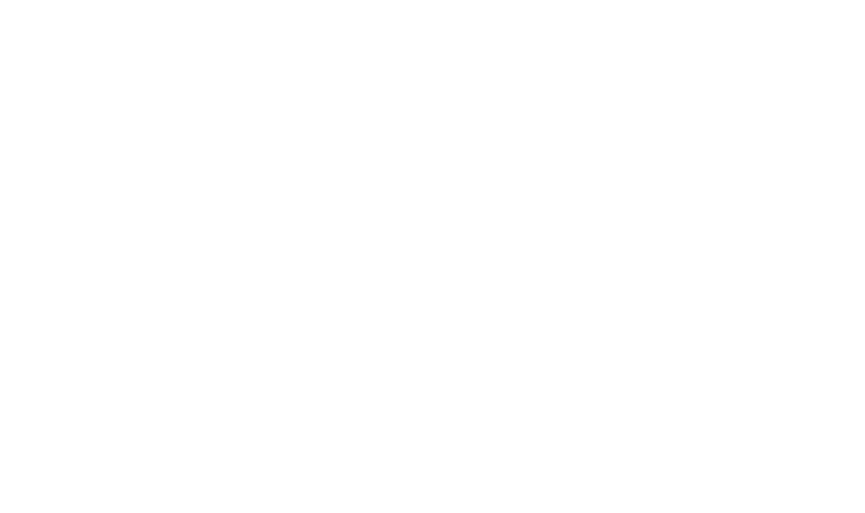
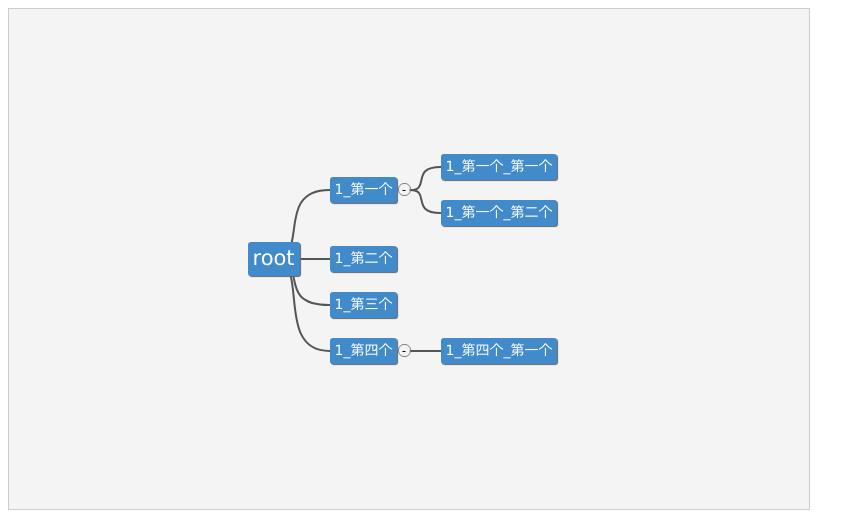
Before and after one commit to Dragonsbaby/jsMind, a plain HTML site: page index.html in a window 1280 px wide. Shown: the whole page, without its empty margins (0-865 px from the left). Drawn offline with Linux system fonts and the light colour scheme.

Commit message:
tree success

```diff
--- /dev/null
+++ b/css/index.css
@@ -0,0 +1,7 @@
+#jsmind_container{
+    width:800px;
+    height:500px;
+    border:solid 1px #ccc;
+    /*background:#f4f4f4;*/
+    background:#f4f4f4;
+}
--- a/index.html
+++ b/index.html
@@ -3,14 +3,13 @@
 <head>
     <meta charset="UTF-8">
     <title>Title</title>
-
+    <link rel="stylesheet" href="css/index.css">
     <link rel="stylesheet" href="lib/jsmind.css">
-
-
 </head>
 <body>
-
+    <div id="jsmind_container"></div>
 </body>
 <script src="lib/jsmind.js"></script>
 <script src="lib/jsmind.draggable.js"></script>
+<script src="js/index.js"></script>
 </html>
--- /dev/null
+++ b/js/index.js
@@ -0,0 +1,43 @@
+/**
+ * Created by DragonBaby on 2017/4/13.
+ */
+(function(){
+    var mind={
+        "meta":{
+            "name":"example",
+            "author":"Dragonbaby",
+            "version":"0.1"
+        },
+        "format":"node_tree",
+        "data":{
+            "id":"root","topic":"root",
+            "children":[{
+                "id":"root/第一个","topic":"1_第一个",
+                "children":[{
+                    "id":"root/第一个/第一个","topic":"1_第一个_第一个"
+                },{
+                    "id":"root/第一个/第二个","topic":"1_第一个_第二个"
+                }]
+            },{
+                "id":"root/第二个","topic":"1_第二个",
+                "children":[]
+            },{
+                "id":"root/第三个","topic":"1_第三个",
+                "children":[]
+            },{
+                "id":"root/第四个","topic":"1_第四个",
+                "children":[{
+                    "id":"root/第四个/第一个","topic":"1_第四个_第一个"
+                }]
+            }]
+        }
+    };
+    var options = {
+        container:'jsmind_container',
+        editable:true,
+        theme:'primary'
+    };
+    var jm = new jsMind.show(options,mind);
+
+    jm.set_theme(theme)  //设置主题
+})();
```
